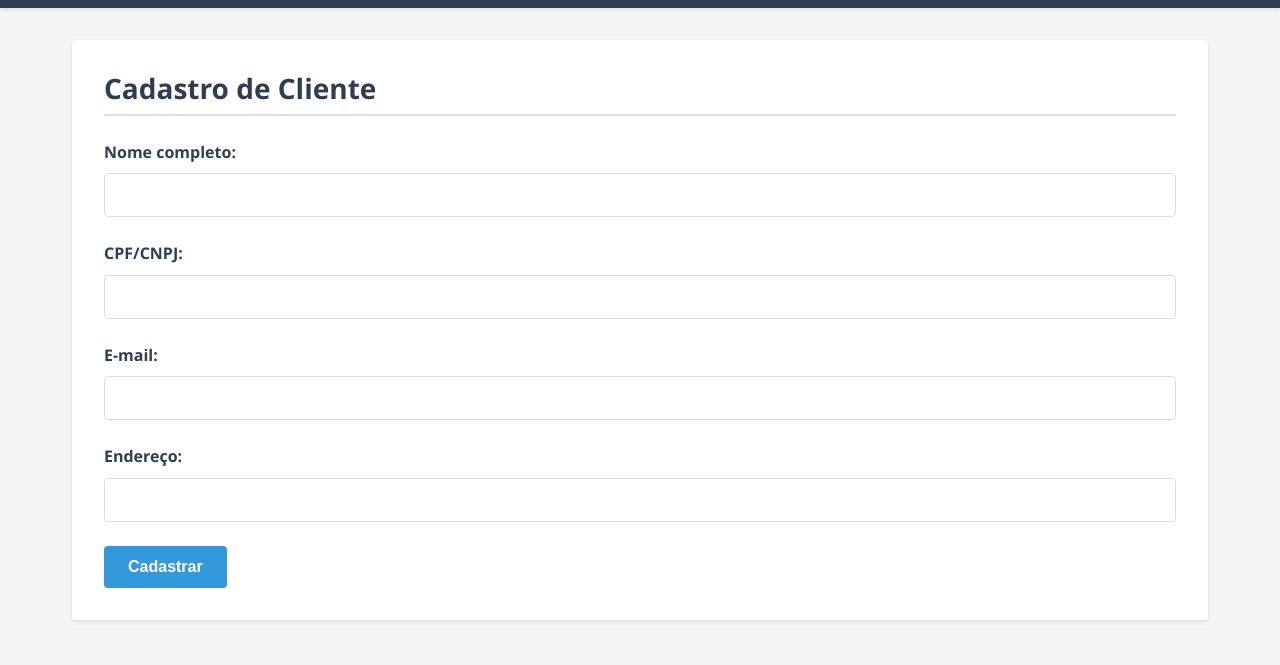
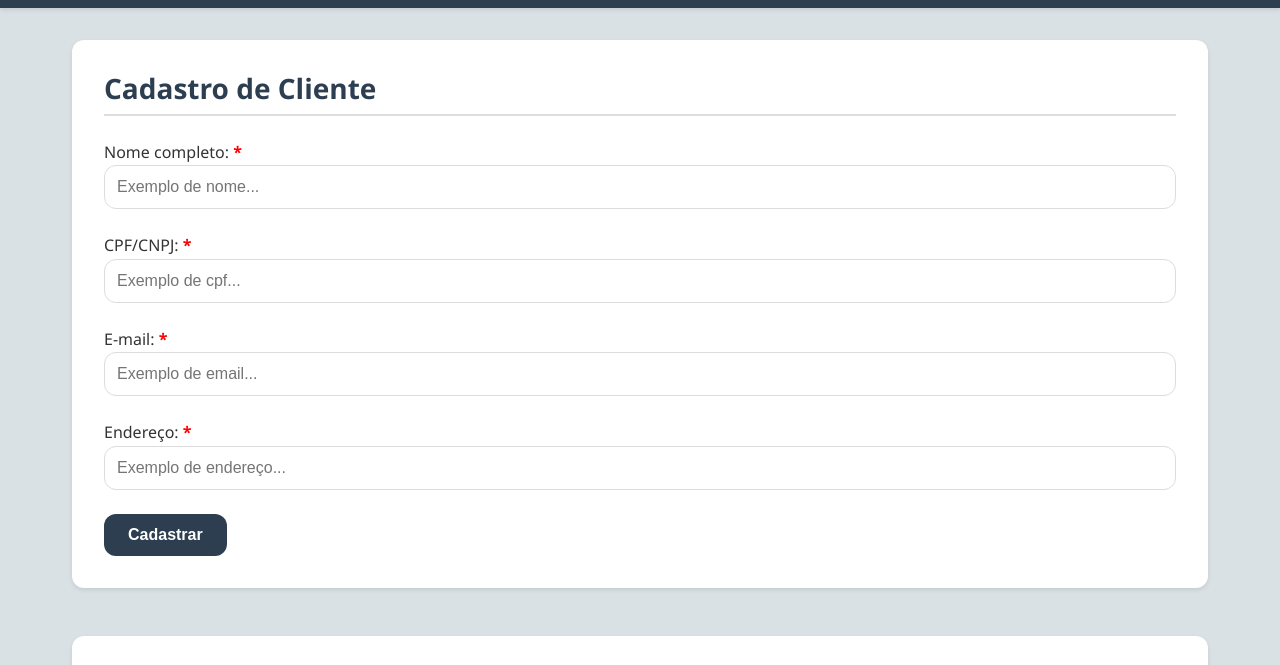
Before and after one commit to gustavsonbarros/javascript-vuejs-routemanager, a plain HTML site: page clientes.html in a window 1280 px wide. Shown: the part 104-769 px from the top of the page. Drawn offline with Linux system fonts and the light colour scheme.

Commit message:
Estilização das páginas do cadastro de clientes e encomendas

```diff
--- a/clientes.html
+++ b/clientes.html
@@ -23,26 +23,26 @@
             <h2>Cadastro de Cliente</h2>
             <form id="form-cliente">
                 <div class="form-group">
-                    <label for="nome">Nome completo:</label>
-                    <input type="text" id="nome" required minlength="3">
+                    <label for="nome"class="required">Nome completo:</label>
+                    <input type="text" id="nome"placeholder="Exemplo de nome..." required minlength="3">
                     <span class="error-message" id="nome-error"></span>
                 </div>
 
                 <div class="form-group">
-                    <label for="cpf-cnpj">CPF/CNPJ:</label>
-                    <input type="text" id="cpf-cnpj" required>
+                    <label for="cpf-cnpj"class="required">CPF/CNPJ:</label>
+                    <input type="text" id="cpf-cnpj"placeholder="Exemplo de cpf..." required>
                     <span class="error-message" id="cpf-cnpj-error"></span>
                 </div>
 
                 <div class="form-group">
-                    <label for="email">E-mail:</label>
-                    <input type="email" id="email" required>
+                    <label for="email"class="required">E-mail:</label>
+                    <input type="email" id="email"placeholder="Exemplo de email..." required>
                     <span class="error-message" id="email-error"></span>
                 </div>
 
                 <div class="form-group">
-                    <label for="endereco">Endereço:</label>
-                    <input type="text" id="endereco" required minlength="5">
+                    <label for="endereco"class="required">Endereço:</label>
+                    <input type="text" id="endereco"placeholder="Exemplo de endereço..." required minlength="5">
                     <span class="error-message" id="endereco-error"></span>
                 </div>
 
--- a/css/style.css
+++ b/css/style.css
@@ -8,7 +8,7 @@
   --text-light: #fff;
   --error-color: #e74c3c;
   --border-color: #ddd;
-  --border-radius: 4px;
+  --border-radius: 12px;
   --box-shadow: 0 2px 4px rgba(0, 0, 0, 0.1);
   --transition: all 0.3s ease;
 }
@@ -24,7 +24,7 @@ body {
   font-family: 'Segoe UI', Tahoma, Geneva, Verdana, sans-serif;
   line-height: 1.6;
   color: var(--text-color);
-  background-color: #f5f5f5;
+  background-color:#DAE1E4;
   min-height: 100vh;
   display: flex;
   flex-direction: column;
@@ -113,8 +113,12 @@ nav a:hover::after {
   margin-bottom: 1.5rem;
 }
 
-.form-group label {
-  display: block;
+.form-group label.required::after {
+  content: " *";
+  color:red !important;
+  display: inline;
+  font-weight: 600;
+  color: var(--primary-color);
   margin-bottom: 0.5rem;
   font-weight: 600;
   color: var(--primary-color);
@@ -152,7 +156,7 @@ nav a:hover::after {
 
 /* ==================== BOTÕES ==================== */
 button {
-  background-color: var(--secondary-color);
+  background-color: var(--primary-color);
   color: white;
   border: none;
   padding: 0.75rem 1.5rem;
```
Also changed, not shown: encomendas.html (+5 -5 lines), index.html (+1 -1 lines).
